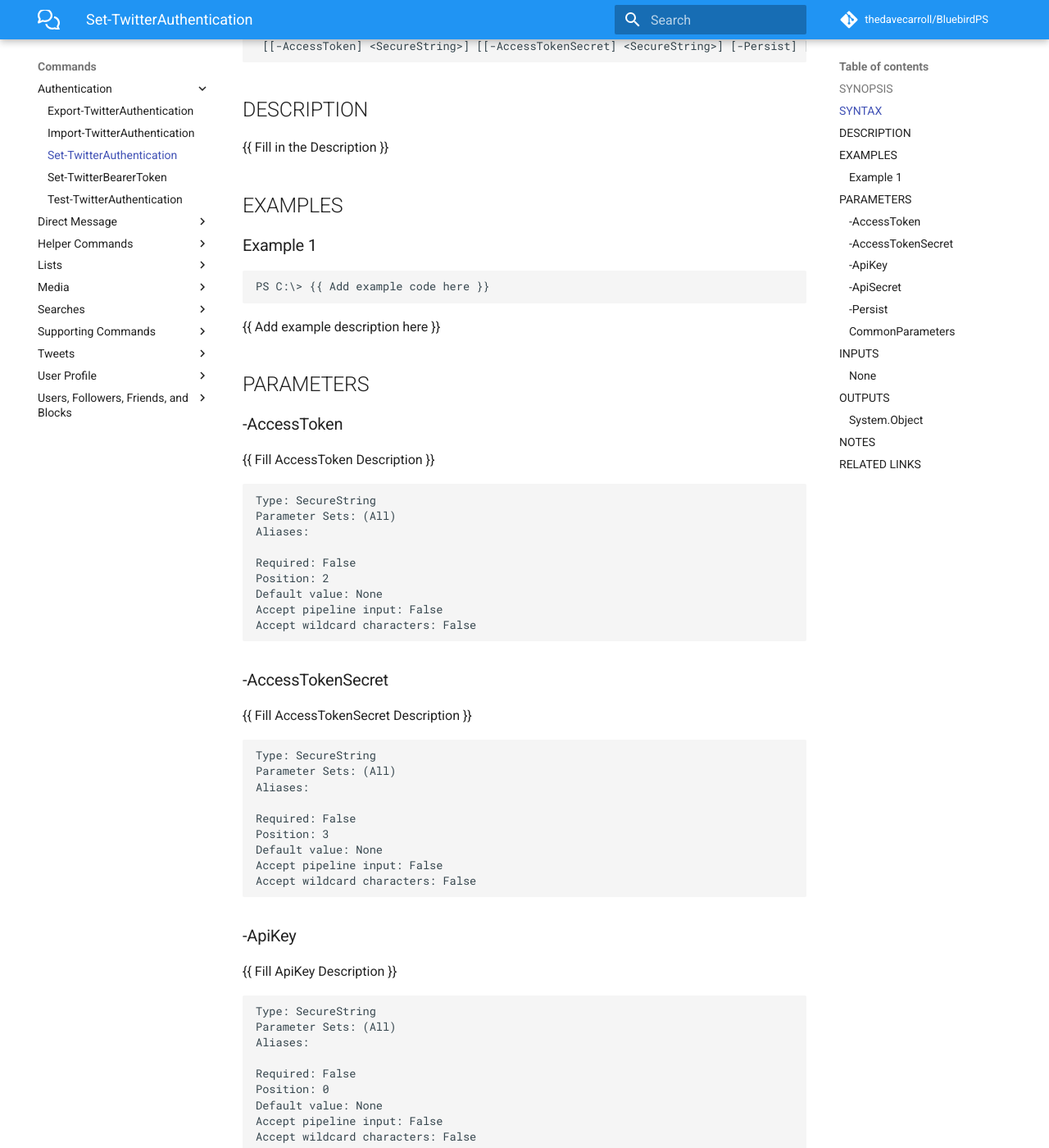
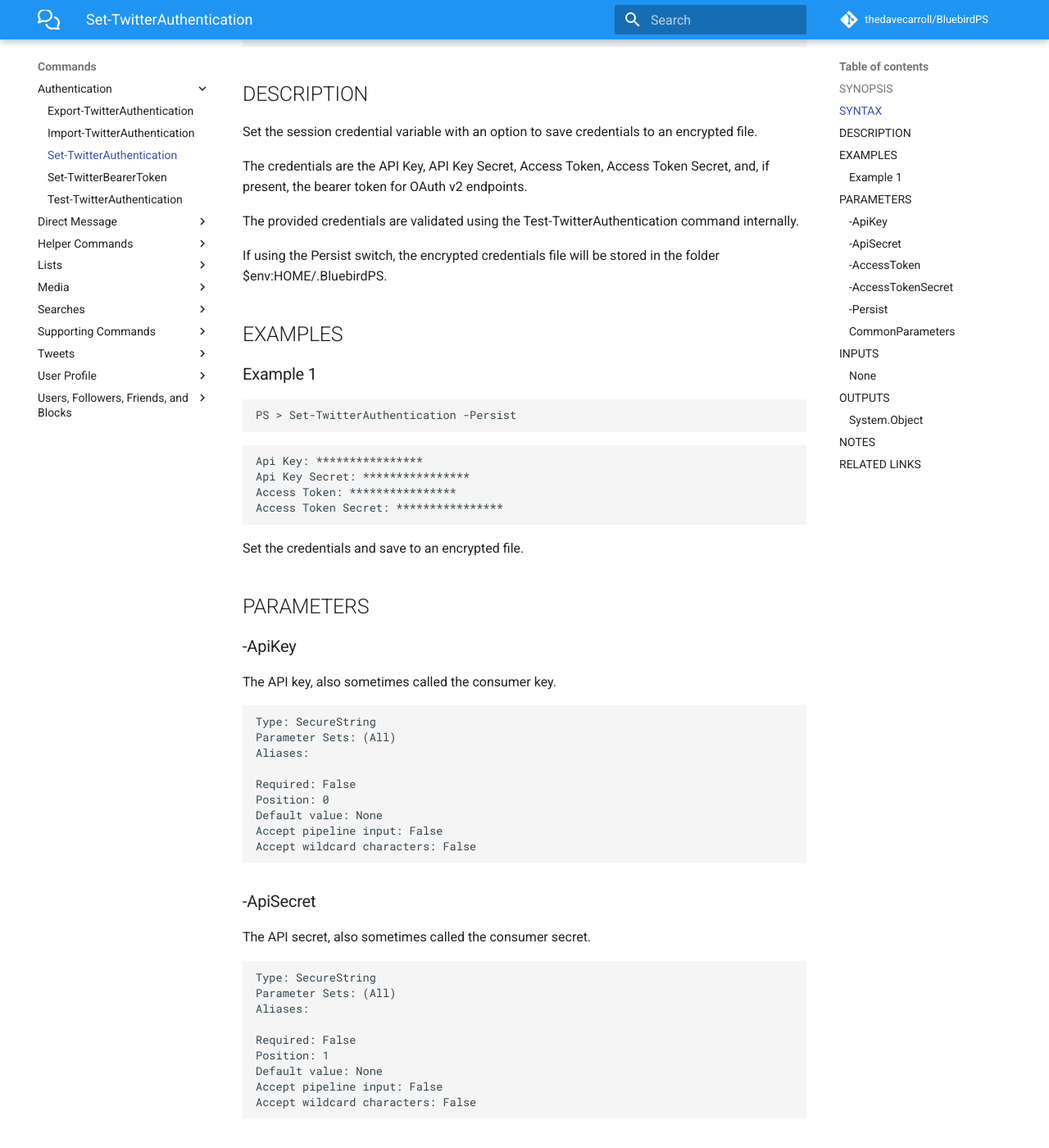
Before and after one commit to thedavecarroll/BluebirdPS, an MkDocs documentation site: the page built from docs/Authentication/Set-TwitterAuthentication.md, in a window 1280 px wide and 1400 px high, scrolled down 378 px. Shown: the whole window at 82% size. Built offline with MkDocs 1.6.1 and Material for MkDocs 9.7.7, drawn with Linux system fonts in a browser that asks for light colours; comment, search, counter and statistics services are not loaded; some of the changed text lies outside the part shown.

````diff
--- a/docs/Authentication/Set-TwitterAuthentication.md
+++ b/docs/Authentication/Set-TwitterAuthentication.md
@@ -1,38 +1,86 @@
 ---
 external help file: BluebirdPS-help.xml
 Module Name: BluebirdPS
-online version: https://bluebirdps.anovelidea.org/en/latest/Set-TwitterAuthentication
+online version: https://bluebirdps.anovelidea.org/en/latest/Authentication/Set-TwitterAuthentication
 schema: 2.0.0
 ---
 
 # Set-TwitterAuthentication
 
 ## SYNOPSIS
-{{ Fill in the Synopsis }}
+
+Set the session credential variable with an option to save credentials to an encrypted file.
 
 ## SYNTAX
 
-```
-Set-TwitterAuthentication [[-ApiKey] <SecureString>] [[-ApiSecret] <SecureString>]
- [[-AccessToken] <SecureString>] [[-AccessTokenSecret] <SecureString>] [-Persist] [<CommonParameters>]
+```powershell
+Set-TwitterAuthentication [[-ApiKey] <SecureString>] [[-ApiSecret] <SecureString>] [[-AccessToken] <SecureString>] [[-AccessTokenSecret] <SecureString>] [-Persist] [<CommonParameters>]
 ```
 
 ## DESCRIPTION
-{{ Fill in the Description }}
+
+Set the session credential variable with an option to save credentials to an encrypted file.
+
+The credentials are the API Key, API Key Secret, Access Token, Access Token Secret, and, if present, the bearer token for OAuth v2 endpoints.
+
+The provided credentials are validated using the Test-TwitterAuthentication command internally.
+
+If using the Persist switch, the encrypted credentials file will be stored in the folder $env:HOME/.BluebirdPS.
 
 ## EXAMPLES
 
 ### Example 1
+
 ```powershell
-PS C:\> {{ Add example code here }}
+PS > Set-TwitterAuthentication -Persist
 ```
 
-{{ Add example description here }}
+```console
+Api Key: ****************
+Api Key Secret: ****************
+Access Token: ****************
+Access Token Secret: ****************
+```
+
+Set the credentials and save to an encrypted file.
 
 ## PARAMETERS
 
+### -ApiKey
+
+The API key, also sometimes called the consumer key.
+
+```yaml
+Type: SecureString
+Parameter Sets: (All)
+Aliases:
+
+Required: False
+Position: 0
+Default value: None
+Accept pipeline input: False
+Accept wildcard characters: False
+```
+
+### -ApiSecret
+
+The API secret, also sometimes called the consumer secret.
+
+```yaml
+Type: SecureString
+Parameter Sets: (All)
+Aliases:
+
+Required: False
+Position: 1
+Default value: None
+Accept pipeline input: False
+Accept wildcard characters: False
+```
+
 ### -AccessToken
-{{ Fill AccessToken Description }}
+
+The access token for the user.
 
 ```yaml
 Type: SecureString
@@ -47,7 +95,8 @@ Accept wildcard characters: False
 ```
 
 ### -AccessTokenSecret
-{{ Fill AccessTokenSecret Description }}
+
+The access token secret for the user.
 
 ```yaml
 Type: SecureString
@@ -61,38 +110,9 @@ Accept pipeline input: False
 Accept wildcard characters: False
 ```
 
-### -ApiKey
-{{ Fill ApiKey Description }}
+### -Persist
 
-```yaml
-Type: SecureString
-Parameter Sets: (All)
-Aliases:
-
-Required: False
-Position: 0
-Default value: None
-Accept pipeline input: False
-Accept wildcard characters: False
-```
-
-### -ApiSecret
-{{ Fill ApiSecret Description }}
-
-```yaml
-Type: SecureString
-Parameter Sets: (All)
-Aliases:
-
-Required: False
-Position: 1
-Default value: None
-Accept pipeline input: False
-Accept wildcard characters: False
-```
-
-### -Persist
-{{ Fill Persist Description }}
+Use this switch to save the tested credentials to an encrypted credentials file located in $env:HOME/.BluebirdPS.
 
 ```yaml
 Type: SwitchParameter
@@ -122,4 +142,12 @@ This cmdlet supports the common parameters: -Debug, -ErrorAction, -ErrorVariable
 
 ## RELATED LINKS
 
-[Online Version](https://bluebirdps.anovelidea.org/en/latest/Set-TwitterAuthentication)
+[Online Version](https://bluebirdps.anovelidea.org/en/latest/Authentication/Set-TwitterAuthentication)
+
+[Test-TwitterAuthentication](https://bluebirdps.anovelidea.org/en/latest/Authentication/Test-TwitterAuthentication)
+
+[Import-TwitterAuthentication](https://bluebirdps.anovelidea.org/en/latest/Authentication/Import-TwitterAuthentication)
+
+[Export-TwitterAuthentication](https://bluebirdps.anovelidea.org/en/latest/Authentication/Export-TwitterAuthentication)
+
+[Api Reference - Authentication](https://developer.twitter.com/en/docs/authentication/oauth-1-0a)
````
Also changed, not shown: docs/Authentication/Export-TwitterAuthentication.md (+4 -6 lines), docs/Authentication/Import-TwitterAuthentication.md (+24 -7 lines), docs/Authentication/Set-TwitterBearerToken.md (+20 -8 lines), docs/Authentication/Test-TwitterAuthentication.md (+12 -7 lines).
